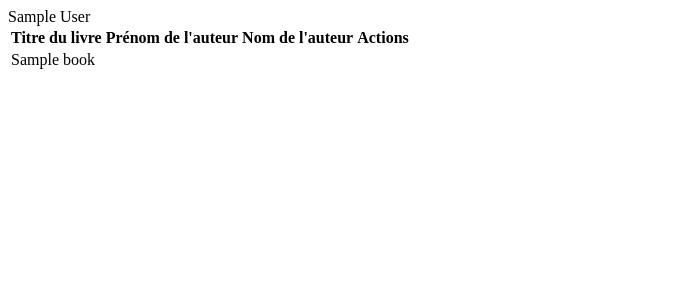
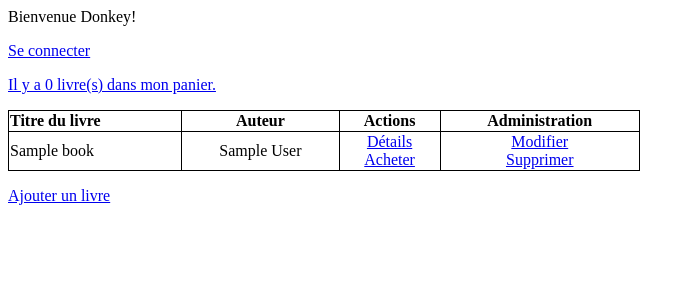
Before and after one commit to HidriSana/books_project, a PHP site: page / in a window 1280 px wide. Shown: the top 300 px of the page, without its empty margins (0-695 px from the left). Run offline with PHP 8.4, Linux system fonts and the light colour scheme; tables that the repository leaves empty or names only in its code hold one stand-in row (values such as "Sample post").

Commit message:
Adding table,table style, header and footer

```diff
--- /dev/null
+++ b/footer.php
@@ -0,0 +1,3 @@
+</body>
+
+</html>
--- /dev/null
+++ b/header.php
@@ -0,0 +1,16 @@
+<html>
+
+<head>
+    <title><?php echo $pageTitle; ?></title>
+</head>
+
+<body>
+    <header>
+        <p><?php echo 'Bienvenue' . ' ' . $donkey . '!'; ?></p>
+        <a href="login.php" title="Me connecter">
+            <p><?php echo 'Se connecter'; ?></p>
+        </a>
+        <a href="cart.php" title="Voir mon panier">
+            <p><?php echo 'Il y a' . ' ' . $cart . ' ' . 'livre(s) dans mon panier.'; ?></p>
+        </a>
+    </header>
--- a/index.php
+++ b/index.php
@@ -1,25 +1,26 @@
 <?php
+// Informations de connexion à la base de données
+define('DB_SERVER', 'localhost');
+define('DB_USERNAME', 'root');
+define('DB_PASSWORD', '');
+define('DB_NAME', 'the_library_factory');
 
-/************************Link to database************/
+// Inclure l'en-tête
+$pageTitle = 'Accueil';
+$donkey = 'Donkey';
+$cart = 0;
+include('header.php');
 
-$serverName = 'localhost';
-$userName = 'root';
-$serverPassword = '';
-$dbName = 'the_library_factory';
-
-$mysqli = new mysqli($serverName, $userName, $serverPassword, $dbName);
-
-//Connexion check
+// Connexion à la base de données
+$mysqli = new mysqli(DB_SERVER, DB_USERNAME, DB_PASSWORD, DB_NAME);
 
 if ($mysqli->connect_error) {
     die("Connexion failed: " . $mysqli->connect_error);
 }
 
-/*********Affichage de la liste des livres et de leurs auteurs **********/
-
+// Récupération des livres et de leurs auteurs
 $sqlBooksAndAuthors = 'SELECT b.title, a.firstname, a.lastname FROM book b LEFT JOIN author a ON b.author_id = a.id';
 $resultBooksAndAuthors = $mysqli->query($sqlBooksAndAuthors);
-
 
 $booksAndAuthors = [];
 
@@ -30,10 +31,30 @@ if ($resultBooksAndAuthors->num_rows > 0) {
 } else {
     echo 'Aucun résultat trouvé';
 }
-echo "<table><tr><th>Titre du livre</th><th>Prénom de l'auteur</th><th>Nom de l'auteur</th><th>Actions</th></tr>";
+
+// Affichage de la liste des livres et de leurs auteurs
+echo '<table style="border-collapse: collapse; width: 50%; border: 1px solid black">';
+echo '<tr><th style="text-align: left; border: 1px solid black">Titre du livre</th>';
+echo '<th style="text-align: center; border: 1px solid black">Auteur</th>';
+echo '<th style="text-align: center; border: 1px solid black">Actions</th>';
+echo '<th style="text-align: center; border: 1px solid black">Administration</th></tr>';
+
 foreach ($booksAndAuthors as $bookAndAuthor) {
     $title = $bookAndAuthor['title'];
-    $authorFirstname = $bookAndAuthor['firstname'];
-    $authorLastname = $bookAndAuthor['lastname'];
-    echo '<tr><td>' . $title . '</td>' . $authorFirstname . ' ' . $authorLastname . '</br>';
+    $authorName = $bookAndAuthor['firstname'] . ' ' . $bookAndAuthor['lastname'];
+
+    echo '<tr><td style="border: 1px solid black">' . $title . '</td>';
+    echo '<td style="text-align: center; border: 1px solid black">' . $authorName . '</td>';
+    echo '<td style="text-align: center; border: 1px solid black">';
+    echo '<a href="details.php" target="_blank">Détails</a><br>';
+    echo '<a href="cart.php" target="_blank">Acheter</a></td>';
+    echo '<td style="text-align: center; border: 1px solid black">';
+    echo '<a href="edit.php" target="_blank">Modifier</a><br>';
+    echo '<a href="edit.php" target="_blank">Supprimer</a></td></tr>';
 }
+
+echo '</table>';
+echo '<a href="edit.php" target="_blank"><p>Ajouter un livre</p></a>';
+
+// Inclure le pied de page
+include('footer.php');
```
Also changed, not shown: detail.php (deleted), details.php (added).
